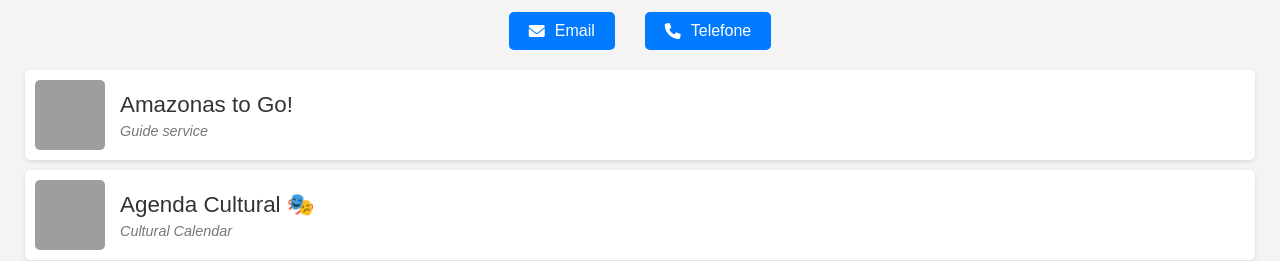
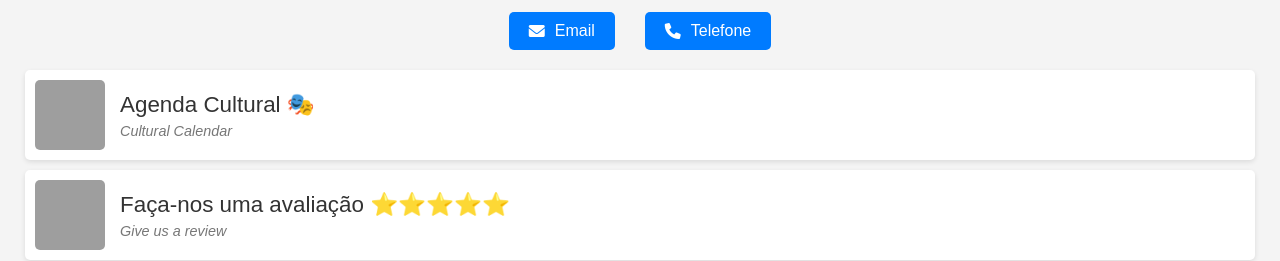
Before and after one commit to edgarmagno/bluetreemanausinfo, a plain HTML site: page index.html in a window 1280 px wide. Shown: the part 198-459 px from the top of the page. Drawn offline with Linux system fonts and the light colour scheme; grey boxes are pictures that could not be loaded.

Commit message:
Update index.html

```diff
--- a/index.html
+++ b/index.html
@@ -21,13 +21,6 @@
             </button>
         </div>
         <ul class="info-links">
-            <li>
-                <img src="https://www.amazonastur.am.gov.br/wp-content/uploads/2023/09/BANNERS-SITE-AMTUR-AM-TO-GO.png" alt="Imagem 1">
-                <div class="content">
-                    <a href="https://api.whatsapp.com/send/?phone=5592993568775&text=Ol%C3%A1%21+Gostaria+de+saber+informa%C3%A7%C3%B5es+de+turismo+do+Amazonas.&type=phone_number&app_absent=0" target="_blank">Amazonas to Go!</a>
-                    <span class="subtitle"><i>Guide service</i></span>
-                </div>
-            </li>
             <li>
                 <img src="https://s3-sa-east-1.amazonaws.com/img.guiadasartes.com.br/eve/406-museu-teatro-amazonas-/dD1VEhlp.jpg" alt="Imagem 2">
                 <div class="content">
```
